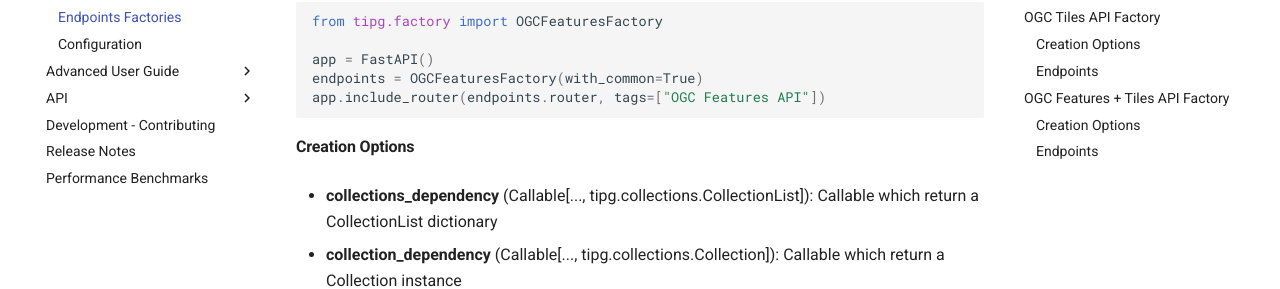
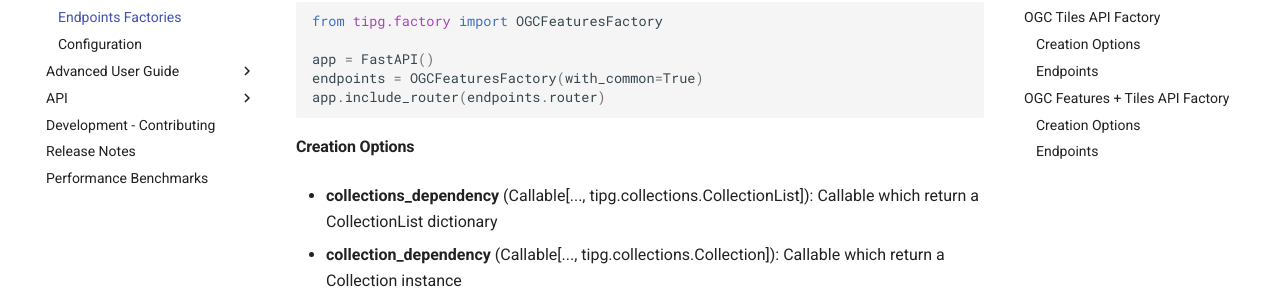
Before and after one commit to developmentseed/tipg, an MkDocs documentation site: the page built from docs/src/user_guide/factories.md, in a window 1280 px wide and 1400 px high, scrolled down 1251 px. Shown: the part 172-461 px from the top of the window. Built offline with MkDocs 1.6.1 and Material for MkDocs 9.7.7, drawn with Linux system fonts in a browser that asks for light colours; comment, search, counter and statistics services are not loaded; some of the changed text lies outside the part shown.

Commit message:
update docs

````diff
--- a/docs/src/user_guide/factories.md
+++ b/docs/src/user_guide/factories.md
@@ -67,7 +67,7 @@ from tipg.factory import OGCFeaturesFactory
 
 app = FastAPI()
 endpoints = OGCFeaturesFactory(with_common=True)
-app.include_router(endpoints.router, tags=["OGC Features API"])
+app.include_router(endpoints.router)
 ```
 
 #### Creation Options
@@ -106,7 +106,7 @@ from tipg.factory import OGCTilesFactory
 
 app = FastAPI()
 endpoints = OGCTilesFactory(with_common=True)
-app.include_router(endpoints.router, tags=["OGC Tiles API"])
+app.include_router(endpoints.router)
 ```
 
 #### Creation Options
````
Also changed, not shown: CHANGES.md (+4 -0 lines), docs/src/advanced/customization.md (+1 -1 lines).
